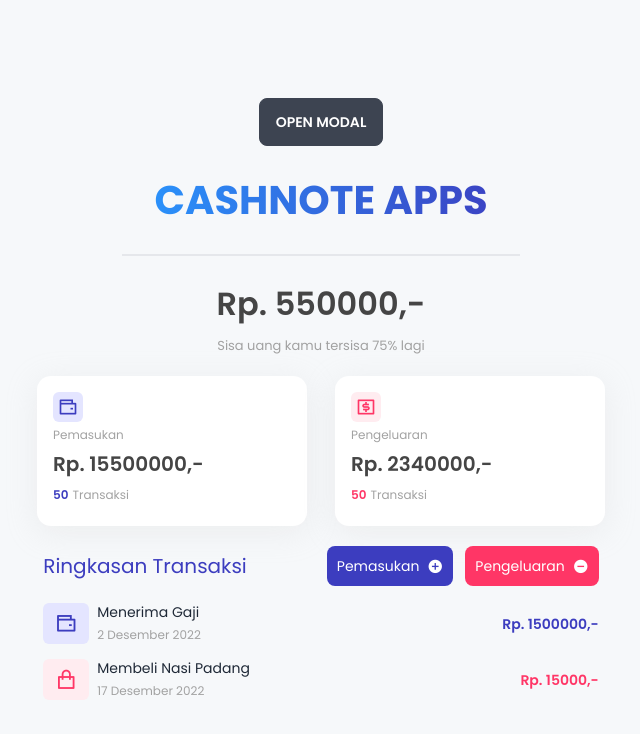
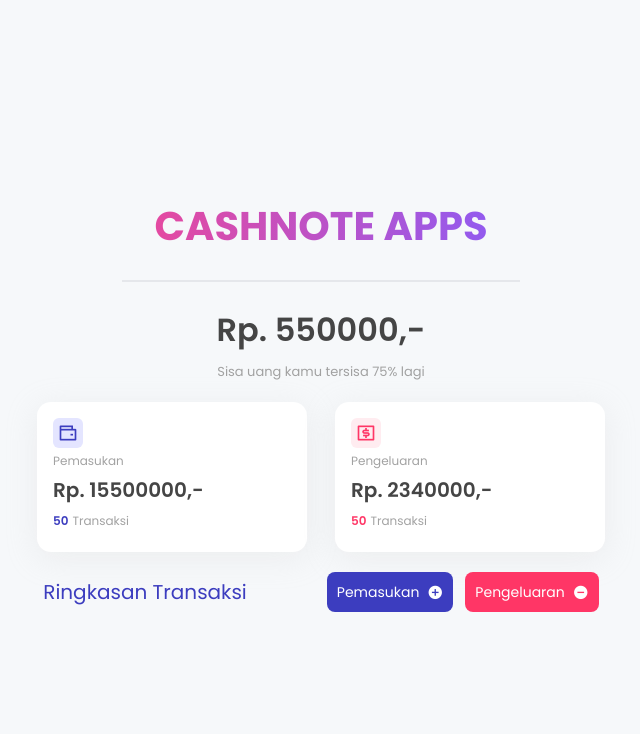
Before and after one commit to ramaherdianto/cashnote-app, a React (Vite) app: page / in a window 1280 px wide. Shown: the top 734 px of the page, without its empty margins (319-959 px from the left). Built offline with nearby package versions, Linux system fonts and the light colour scheme.

Commit message:
feat: create components modal and form input

```diff
--- a/src/App.jsx
+++ b/src/App.jsx
@@ -1,50 +1,45 @@
 import { useState } from 'react';
 import './App.scss';
+import Modal from './components/Modal';
 
 const App = () => {
     const [currentMoney, setCurrentMoney] = useState(550000);
     const [income, setIncome] = useState(15500000);
     const [outcome, setOutcome] = useState(2340000);
-    const transactions = [
-        {
-            name: 'Menerima Gaji',
-            date: '2 Desember 2022',
-            money: 1500000,
-            category: 'In',
-        },
-        {
-            name: 'Membeli Nasi Padang',
-            date: '17 Desember 2022',
-            money: 15000,
-            category: 'Out',
-        },
-    ];
+    const [listTransactions, setListTransactions] = useState([]);
+    const [formInput, setFormInput] = useState({
+        namaTransaksi: '',
+        nominal: 0,
+        tanggal: '',
+        kategori: '',
+    });
+
+    const handleChange = (e) => {
+        const { name, value } = e.target;
+        setFormInput({
+            ...formInput,
+            [name]: value,
+        });
+    };
+
+    const handleSubmit = (e) => {
+        e.preventDefault();
+        const addedTransactions = [
+            {
+                namaTransaksi: formInput.namaTransaksi,
+                nominal: parseInt(formInput.nominal),
+                tanggal: formInput.tanggal,
+                kategori: formInput.kategori,
+            },
+        ];
+
+        setListTransactions([formInput, addedTransactions]);
+    };
 
     return (
         <div className='App'>
-            {/* The button to open modal */}
-            <label htmlFor='my-modal' className='btn'>
-                open modal
-            </label>
-
-            {/* Put this part before </body> tag */}
-            <input type='checkbox' id='my-modal' className='modal-toggle' />
-            <div className='modal'>
-                <div className='modal-box'>
-                    <h3 className='font-bold text-lg'>Congratulations random Internet user!</h3>
-                    <p className='py-4'>
-                        You've been selected for a chance to get one year of subscription to use
-                        Wikipedia for free!
-                    </p>
-                    <div className='modal-action'>
-                        <label htmlFor='my-modal' className='btn'>
-                            Yay!
-                        </label>
-                    </div>
-                </div>
-            </div>
             <div className='title-apps flex justify-center flex-col items-center'>
-                <h1 className='text-[40px] border-b-2 py-6 px-8 uppercase font-bold bg-clip-text text-transparent bg-gradient-to-r from-[#2998FF] to-[#3C3DBF]'>
+                <h1 className='text-[40px] border-b-2 py-6 px-8 uppercase font-bold bg-clip-text text-transparent bg-gradient-to-r from-pink-500 to-violet-500'>
                     CashNote Apps
                 </h1>
                 <div className='curr-money mt-6 flex flex-col items-center gap-2'>
@@ -57,10 +52,10 @@ const App = () => {
                 </div>
             </div>
 
-            <div className='curr-report flex gap-7 mt-5'>
+            <div className='curr-report flex flex-wrap justify-center gap-7 mt-5'>
                 <div className='curr-income w-[270px] h-[150px] bg-white p-4 rounded-[14px] gap-2'>
                     <div className='icon-wrapper bg-[#E4E5FF] w-[30px] h-[30px] flex justify-center items-center rounded-md'>
-                        <i class='ri-wallet-line text-[20px] text-[#3C3DBF]'></i>
+                        <i className='ri-wallet-line text-[20px] text-[#3C3DBF]'></i>
                     </div>
                     <span className='text-xs text-[#A2A2A2]'>Pemasukan</span>
                     <h1 className='text-xl text-[#454545] my-1 font-semibold'>Rp. {income},-</h1>
@@ -69,7 +64,7 @@ const App = () => {
                 </div>
                 <div className='curr-outcome w-[270px] h-[150px] bg-white p-4 rounded-[14px] gap-2'>
                     <div className='icon-wrapper bg-[#FFECF0] w-[30px] h-[30px] flex justify-center items-center rounded-md'>
-                        <i class='ri-money-dollar-box-line text-[20px] text-[#FF3666]'></i>
+                        <i className='ri-money-dollar-box-line text-[20px] text-[#FF3666]'></i>
                     </div>
                     <span className='text-xs text-[#A2A2A2]'>Pengeluaran</span>
                     <h1 className='text-xl text-[#454545] my-1 font-semibold'>Rp. {outcome},-</h1>
@@ -79,24 +74,64 @@ const App = () => {
             </div>
 
             <div className='transaction-list mt-[20px] flex flex-col gap-4'>
-                <div className='header-transaction flex justify-between items-center gap-[80px]'>
+                <div className='header-transaction flex flex-wrap justify-between items-center gap-[80px]'>
                     <div className='title-transaction'>
                         <h1 className='text-[#3C3DBF] text-xl'>Ringkasan Transaksi</h1>
                     </div>
                     <div className='btn-transaction flex gap-3'>
-                        <button className='bg-[#3C3DBF] flex items-center gap-2 py-2 px-[10px] rounded-lg text-white'>
-                            <span className='text-sm'>Pemasukan</span>{' '}
-                            <i class='ri-add-circle-fill'></i>
-                        </button>
-                        <button className='bg-[#FF3666] flex items-center gap-2 py-2 px-[10px] rounded-lg text-white'>
-                            <span className='text-sm'>Pengeluaran</span>{' '}
-                            <i class='ri-indeterminate-circle-fill'></i>
-                        </button>
+                        <Modal.Button
+                            btnId='income'
+                            btnText='Pemasukan'
+                            btnIcon='ri-add-circle-fill'
+                        />
+
+                        <Modal modalId='income'>
+                            <h3 className='font-bold text-xl mb-3 text-[#3C3DBF]'>Pemasukan</h3>
+                            <form onSubmit={handleSubmit}>
+                                <Modal.Input
+                                    type='text'
+                                    name='namaTransaksi'
+                                    value={formInput.namaTransaksi}
+                                    onChange={handleChange}
+                                    placeholder='Nama transaksi'
+                                />
+                                <Modal.Input
+                                    type='number'
+                                    name='nominal'
+                                    value={formInput.nominal}
+                                    onChange={handleChange}
+                                    placeholder='Masukkan nominal'
+                                />
+                                <Modal.Input
+                                    type='date'
+                                    name='tanggal'
+                                    value={formInput.tanggal}
+                                    onChange={handleChange}
+                                />
+                                <Modal.Input
+                                    type='text'
+                                    name='kategori'
+                                    value={formInput.kategori}
+                                    onChange={handleChange}
+                                />
+
+                                <button type='submit'>submit</button>
+                            </form>
+                        </Modal>
+
+                        <Modal.Button
+                            btnColor='bg-[#FF3666]'
+                            btnId='outcome'
+                            btnText='Pengeluaran'
+                            btnIcon='ri-indeterminate-circle-fill'
+                        />
+
+                        {/* <Modal modalId='outcome'>Pengeluaran</Modal> */}
                     </div>
                 </div>
 
                 <div className='all-transaction-wrapper flex flex-col gap-3'>
-                    {transactions?.map((transaction, index) => {
+                    {listTransactions?.map((transaction, index) => {
                         return (
                             <div
                                 key={index}
@@ -105,35 +140,35 @@ const App = () => {
                                 <div className='transaction-detail flex gap-2 items-center'>
                                     <div
                                         className={`${
-                                            transaction.category === 'In'
+                                            transaction.kategori === 'In'
                                                 ? 'bg-[#E4E5FF]'
                                                 : 'bg-[#FFECF0]'
                                         } transaction-icon bg-[#E4E5FF] py-1 px-3 flex justify-center items-center rounded-md`}
                                     >
                                         <i
-                                            class={
-                                                transaction.category === 'In'
+                                            className={
+                                                transaction.kategori === 'In'
                                                     ? 'ri-wallet-line text-[22px] text-[#3C3DBF]'
                                                     : 'ri-shopping-bag-line text-[22px] text-[#FF3666]'
                                             }
                                         ></i>
                                     </div>
                                     <div className='transaction-desc'>
-                                        <h3 className='text-sm'>{transaction.name}</h3>
+                                        <h3 className='text-sm'>{transaction.namaTransaksi}</h3>
                                         <span className='text-[#A2A2A2] text-xs'>
-                                            {transaction.date}
+                                            {transaction.tanggal}
                                         </span>
                                     </div>
                                 </div>
                                 <div className='transaction-money'>
                                     <h3
                                         className={`text-sm font-semibold ${
-                                            transaction.category === 'In'
+                                            transaction.kategori === 'In'
                                                 ? 'text-[#3C3DBF]'
                                                 : 'text-[#FF3666]'
                                         }`}
                                     >
-                                        Rp. {transaction.money},-
+                                        Rp. {transaction.nominal},-
                                     </h3>
                                 </div>
                             </div>
@@ -141,6 +176,42 @@ const App = () => {
                     })}
                 </div>
             </div>
+
+            {/* <input type='checkbox' id='income' className='modal-toggle' />
+            <div className='modal'>
+                <div className='modal-box bg-slate-100'>
+                    <h3 className='font-bold text-lg text-[#3C3DBF]'>Pemasukan</h3>
+                    <p className='py-4'>
+                        You've been selected for a chance to get one year of subscription to use
+                        Wikipedia for free!
+                    </p>
+                    <div className='modal-action'>
+                        <label htmlFor='income' className='btn'>
+                            Yay!
+                        </label>
+                    </div>
+                </div>
+            </div> */}
+
+            {/* <label htmlFor='income' className='btn'>
+                open modal
+            </label>
+
+            <input type='checkbox' id='income' className='modal-toggle' />
+            <div className='modal'>
+                <div className='modal-box'>
+                    <h3 className='font-bold text-lg'>Congratulations random Internet user!</h3>
+                    <p className='py-4'>
+                        You've been selected for a chance to get one year of subscription to use
+                        Wikipedia for free!
+                    </p>
+                    <div className='modal-action'>
+                        <label htmlFor='income' className='btn'>
+                            Yay!
+                        </label>
+                    </div>
+                </div>
+            </div> */}
         </div>
     );
 };
--- a/src/App.scss
+++ b/src/App.scss
@@ -10,12 +10,32 @@
     justify-content: center;
     align-items: center;
     min-height: 100vh;
+    padding: 50px 0;
     background: #f6f8fa;
 
     .curr-report {
         .curr-income,
         .curr-outcome {
             box-shadow: 0px 6px 30px rgba(206, 206, 206, 0.25);
+            transition: all 0.4s ease-in-out;
+
+            &:hover {
+                box-shadow: 0px 0px 10px 5px rgba(206, 206, 206, 0.4);
+            }
+        }
+    }
+
+    .transaction-list {
+        .header-transaction {
+            .btn-transaction {
+                .btn__modal {
+                    transition: all 0.4s ease;
+
+                    &:hover {
+                        transform: translateY(-10px);
+                    }
+                }
+            }
         }
     }
 }
--- /dev/null
+++ b/src/components/Modal.jsx
@@ -0,0 +1,51 @@
+import { useState } from 'react';
+
+const Modal = (props) => {
+    const { children, modalId } = props;
+
+    return (
+        <>
+            <input type='checkbox' id={modalId} className='modal-toggle' />
+            <div className='modal'>
+                <div className='modal-box bg-slate-100'>
+                    {children}
+                    <div className='modal-action'>
+                        <label
+                            htmlFor={modalId}
+                            className='btn bg-red-500 border-none text-slate-100'
+                        >
+                            Close
+                        </label>
+                    </div>
+                </div>
+            </div>
+        </>
+    );
+};
+
+const Button = (props) => {
+    const { btnColor = 'bg-[#3C3DBF]', btnId, btnText, btnIcon } = props;
+    return (
+        <>
+            <label
+                htmlFor={btnId}
+                className={`btn__modal cursor-pointer ${btnColor}  flex items-center gap-2 py-2 px-[10px] rounded-lg text-white`}
+            >
+                <span className='text-sm'>{btnText}</span> <i className={btnIcon}></i>
+            </label>
+        </>
+    );
+};
+
+const Input = (props) => {
+    return (
+        <>
+            <input {...props} className='input w-full max-w-xs my-2 bg-white text-slate-700' />
+        </>
+    );
+};
+
+Modal.Button = Button;
+Modal.Input = Input;
+
+export default Modal;
```
